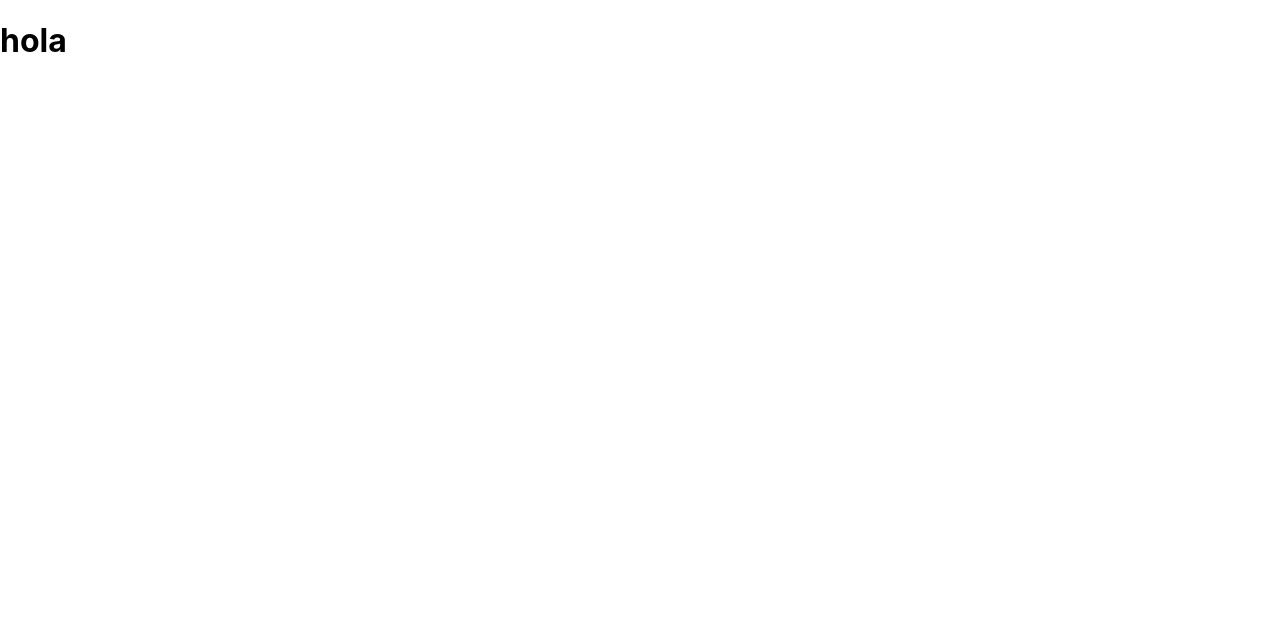
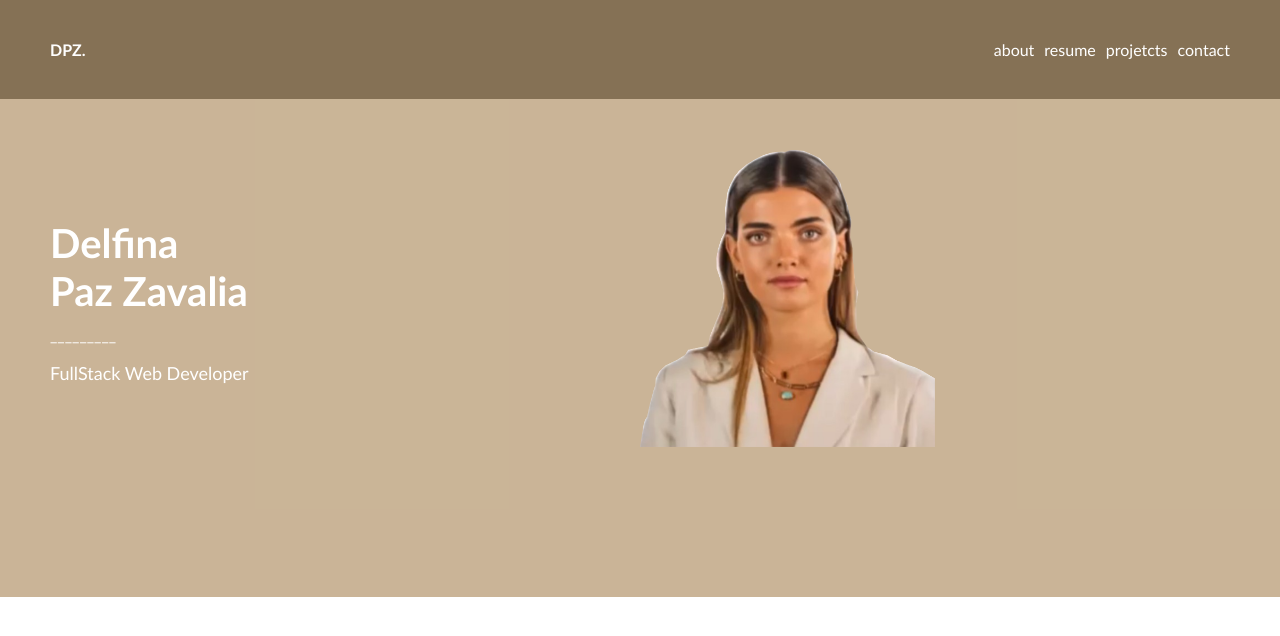
Before and after one commit to delfinapazzavalia/Portfolio, a React (Create React App) app: page / in a window 1280 px wide. Shown: the top 636 px of the page. Built offline with nearby package versions, Linux system fonts and the light colour scheme.

Commit message:
nav y home

```diff
--- /dev/null
+++ b/src/App.css
@@ -0,0 +1,4 @@
+body {
+    font-family: 'Calibri', sans-serif;
+
+  }
--- a/src/App.js
+++ b/src/App.js
@@ -1,10 +1,13 @@
 
-
+import Navbar from "./components/Navbar";
+import Home from "./components/Home";
+import '../src/App.css'
 
 function App() {
   return (
  <>
- <h1>hola</h1>
+ <Navbar />
+ <Home />
  </>
   );
 }
--- /dev/null
+++ b/src/components/Home.css
@@ -0,0 +1,37 @@
+.home {
+    background-color: rgba(180, 149, 107, 0.7);
+    display: flex;
+    justify-content: center;
+    align-items: center;
+    padding: 150px 50px;
+    color: white;
+  }
+
+  .home-left {
+    justify-content: flex-end;
+    text-align:justify;
+    flex: 1;
+  }
+
+  .home-left h1 {
+    font-size: 40px;
+    font-weight: bold;
+    margin-bottom: 10px;
+  }
+
+  .home-left p {
+    font-size: 18px;
+    margin-bottom: 20px;
+  }
+
+  .home-right {
+    flex: 1;
+    display: flex;
+    justify-content: flex-start;
+  }
+
+  .home-right img {
+    max-width: 50%;
+    max-height: 50%;
+
+  }
--- /dev/null
+++ b/src/components/Home.jsx
@@ -0,0 +1,20 @@
+import React from 'react';
+import './Home.css';
+import perfil from '../imagenes/perfil.png';
+
+const Home = () => {
+  return (
+    <div className="home">
+      <div className="home-left">
+        <h1>Delfina <br /> Paz Zavalia</h1>
+        <span>_________</span>
+        <p>FullStack Web Developer</p>
+      </div>
+      <div className="home-right">
+        <img src={perfil} alt="Profile" />
+      </div>
+    </div>
+  );
+}
+
+export default Home
--- /dev/null
+++ b/src/components/Navbar.css
@@ -0,0 +1,58 @@
+.navbar-container {
+    display: flex;
+    justify-content: center;
+  }
+
+  .navbar {
+    background-color: rgba(104, 84, 58, 0.7);
+    color: white;
+    display: flex;
+    justify-content: space-between;
+    align-items: center;
+    padding: 40px 50px;
+    width: 100%;
+    max-width: 100%;
+    box-sizing: border-box;
+    position: fixed;
+  }
+
+  .navbar-left {
+    font-weight: bold;
+
+  }
+
+  .navbar-right a {
+    margin-left: 10px;
+    color: white;
+    text-decoration: none;
+  }
+
+  .navbar-right a:hover {
+    text-decoration: underline;
+  }
+
+/* Media queries para el diseño responsive */
+
+/* Pantallas menores a 900px */
+@media (max-width: 900px) {
+    .navbar {
+      flex-direction: column;
+      align-items: center;
+    }
+
+    .navbar-left {
+      margin-bottom: 10px;
+    }
+
+    .navbar-right {
+      margin-top: 10px;
+      display: flex;
+      flex-wrap: wrap;
+      justify-content: center;
+      align-items: center;
+    }
+
+    .navbar-right a {
+      margin: 5px;
+    }
+  }
--- /dev/null
+++ b/src/components/Navbar.jsx
@@ -0,0 +1,20 @@
+import React from 'react';
+import './Navbar.css';
+
+const Navbar = () => {
+  return (
+    <div>
+            <nav className="navbar">
+      <div className="navbar-left">DPZ.</div>
+      <div className="navbar-right">
+        <a href="/about">about</a>
+        <a href="/studies">resume</a>
+        <a href="/projects">projetcts</a>
+        <a href="/contact">contact</a>
+      </div>
+    </nav>
+    </div>
+  )
+}
+
+export default Navbar
```
Also changed, not shown: src/imagenes/perfil.png (added).
